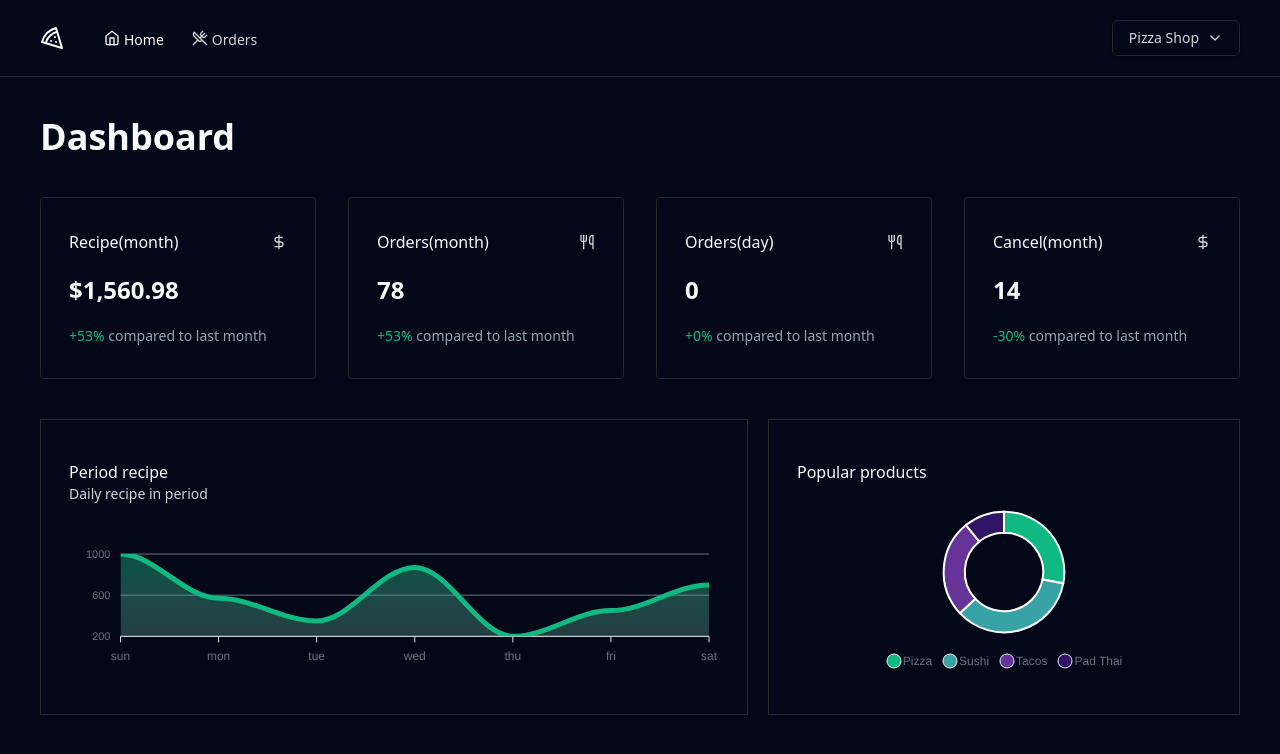
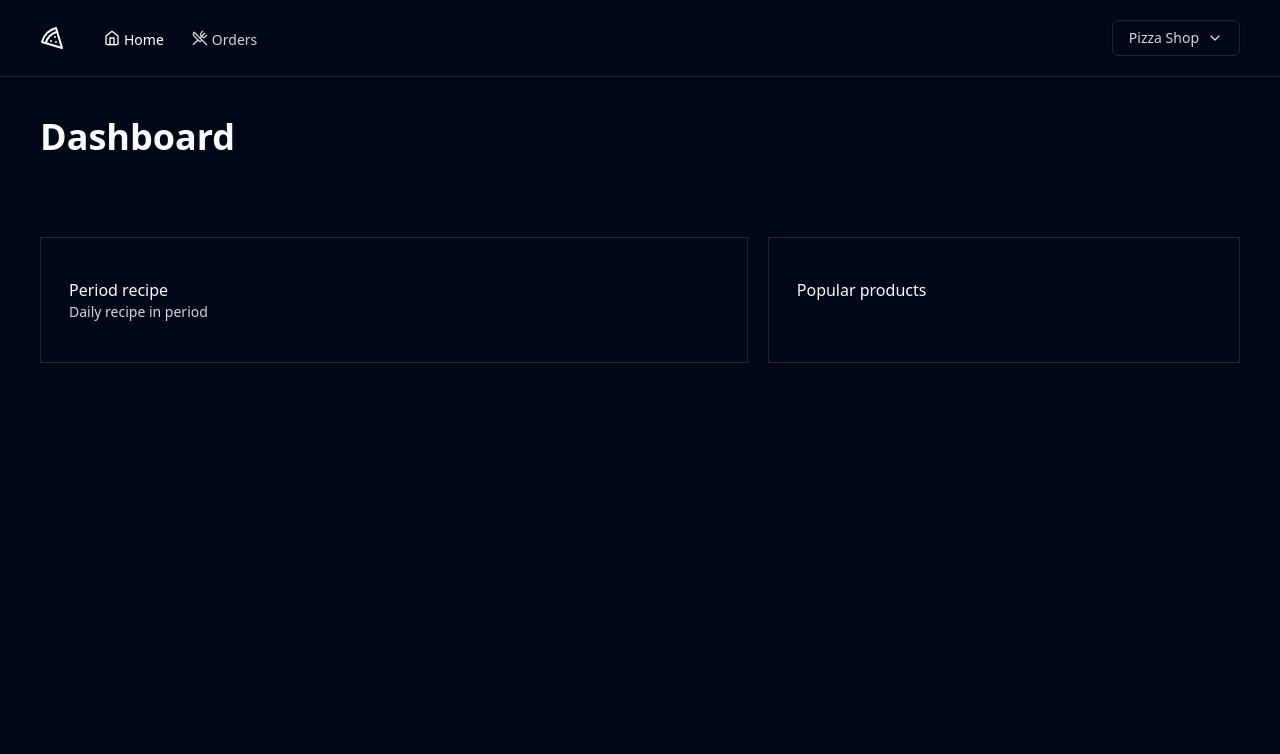
Before and after one commit to herosnuciatelli/PizzaShop, a Next.js app: page / in a window 1280 px wide. Shown: the top 754 px of the page. Built offline with nearby package versions, Linux system fonts and the light colour scheme.

Commit message:
find error

```diff
--- a/src/app/(app)/(dashboard)/page.tsx
+++ b/src/app/(app)/(dashboard)/page.tsx
@@ -1,13 +1,13 @@
 import { DollarSignIcon, UtensilsIcon } from 'lucide-react'
-import {
-  DashboardCard,
-  DashboardCardCurrency,
-  DashboardCardDescription,
-  DashboardCardTitle,
-  DashboardCardValue,
-} from '../../../components/DashboardCard'
-import LineChart from '../../../components/LineChart'
-import DonutChart from '../../../components/DonutChart'
+// import {
+//   DashboardCard,
+//   DashboardCardCurrency,
+//   DashboardCardDescription,
+//   DashboardCardTitle,
+//   DashboardCardValue,
+// } from '../../../components/DashboardCard'
+// import LineChart from '../../../components/LineChart'
+// import DonutChart from '../../../components/DonutChart'
 
 export default function Home() {
   return (
@@ -16,7 +16,7 @@ export default function Home() {
         <h2 className="font-bold text-4xl">Dashboard</h2>
       </div>
       <div className="grid grid-cols-1 gap-8 lg:grid-cols-4 ">
-        <DashboardCard>
+        {/* <DashboardCard>
           <DashboardCardTitle>
             <h3>Recipe(month)</h3>
             <DollarSignIcon className="w-4 text-zinc-300" />
@@ -50,7 +50,7 @@ export default function Home() {
           </DashboardCardTitle>
           <DashboardCardValue>14</DashboardCardValue>
           <DashboardCardDescription>-30%</DashboardCardDescription>
-        </DashboardCard>
+        </DashboardCard> */}
       </div>
       <div className="flex flex-col py-10 gap-5 lg:flex-row h-full">
         <div className="border border-zinc-800 px-7 py-10 w-full flex flex-col gap-5 lg:w-3/5">
@@ -63,7 +63,7 @@ export default function Home() {
             </div>
             <div></div>
           </div>
-          <LineChart />
+          {/* <LineChart /> */}
         </div>
         <div className="border border-zinc-800 px-7 py-10 w-full flex flex-col gap-5 lg:w-2/5">
           <div>
@@ -71,7 +71,7 @@ export default function Home() {
               <h3>Popular products</h3>
             </div>
           </div>
-          <DonutChart />
+          {/* <DonutChart /> */}
         </div>
       </div>
     </main>
```
